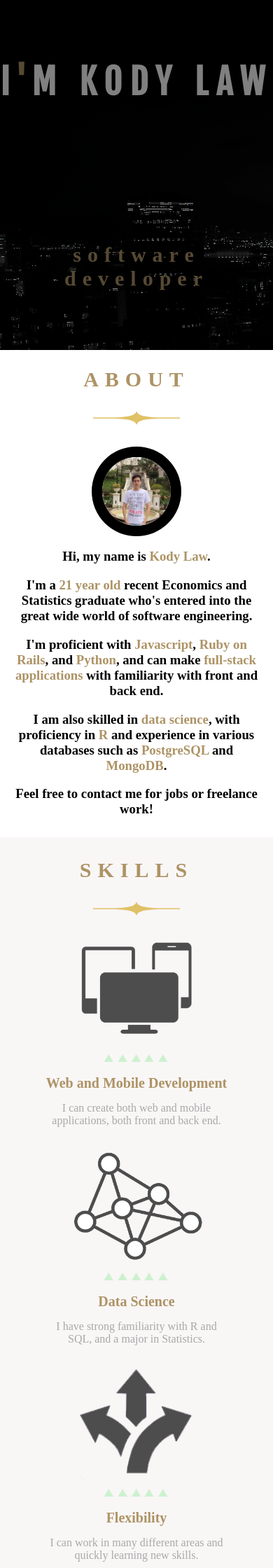
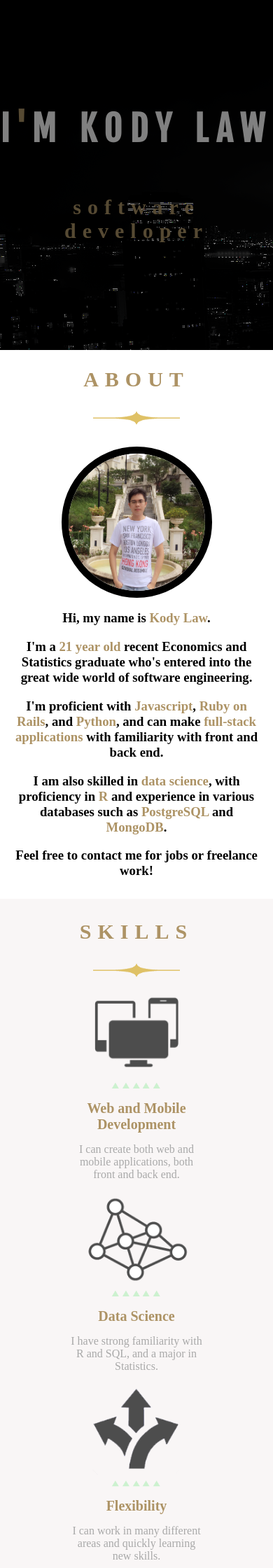
Before and after one commit to raptattention/kodylaw.com, a PHP site: page / in a window 390 px wide. Shown: the top 2240 px of the page at 70% size. Run offline with PHP 8.4, Linux system fonts and the light colour scheme; some web fonts are replaced.

Commit message:
Changes to styling

```diff
--- a/css/style.css
+++ b/css/style.css
@@ -61,7 +61,7 @@ h2 {
 #selfPortrait {
 	border-radius: 50%;
 	border: 15px solid black;
-	width: 25%;
+	width: 33%;
 	display: block;
 	margin-top: 25px;
 	margin-left: auto;
@@ -73,7 +73,6 @@ h2 {
   -o-transition: all 0.2s ease-out;
   transition: all 0.2s ease-out;
 }
-
 
 #selfPortrait:hover {
 	-webkit-transform: scale(1.1);
@@ -121,8 +120,13 @@ h2 {
 
 @media (max-width: 700px) {
   .services section {
-		width: 85%;
-		margin: 10pxn auto;
+		width: 65%;
+		margin: 10px auto;
+	}
+
+	#selfPortrait {
+		width: 50%;
+		border: 10px solid black;
 	}
 }
 
@@ -373,4 +377,12 @@ ul li {
 		width: 55%;
 		margin: 0;
 	}
+
+	#websiteName {
+		margin-bottom: 10px;
+	}
+
+	#websiteDescription {
+		margin-top: 10px;
+	}
 }
```
